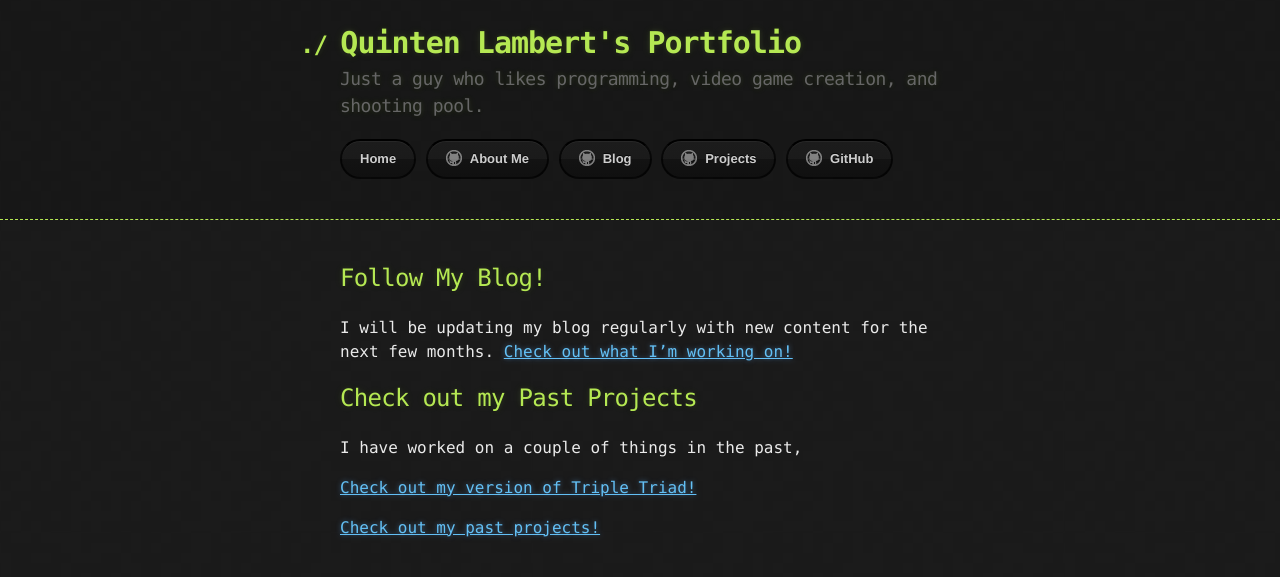
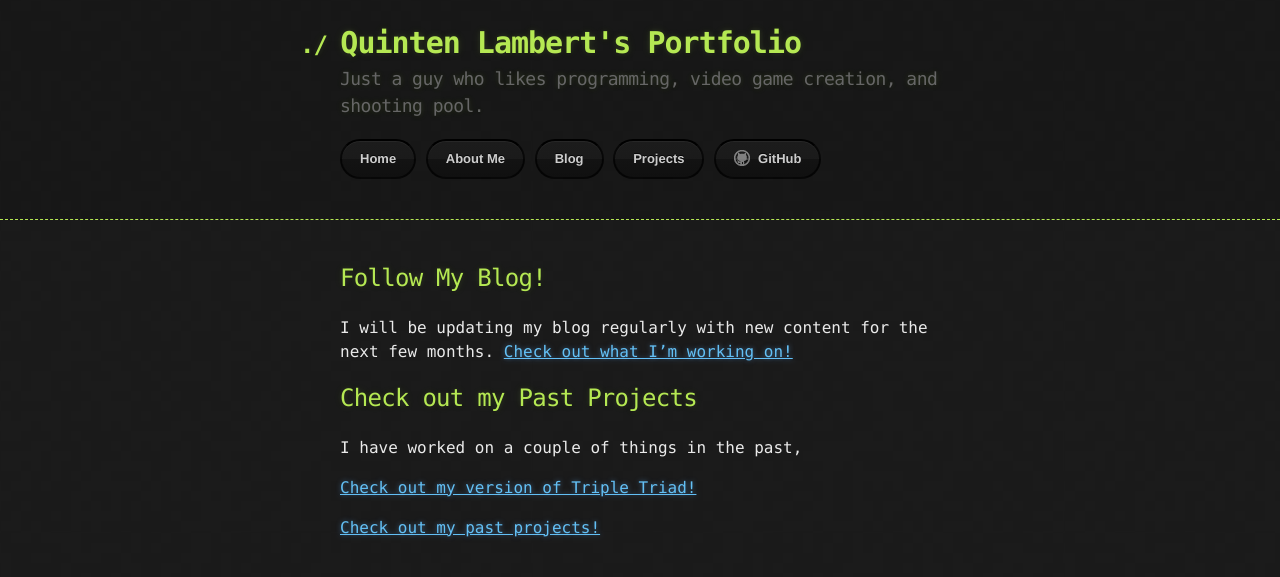
Before and after one commit to lambertq/lambertq.github.io, a Jekyll site: the page built from index.md, in a window 1280 px wide. Shown: the top 577 px of the page. Built offline with Jekyll 4.4.1, drawn with Linux system fonts in a browser that asks for light colours; our own code applies the rules of GitHub Pages for plain Markdown files.

Commit message:
removed other icons/ not needed

```diff
--- a/_layouts/default.html
+++ b/_layouts/default.html
@@ -20,9 +20,9 @@
             <a href="{{ site.github.tar_url }}" class="btn">Download as .tar.gz</a>
           {% endif %}
           <a href="{{ site.base-url }}" class="btn btn-github">Home</a>
-          <a href="https://lambertq.github.io/about" class="btn btn-github"><span class="icon"></span>About Me</a>
-          <a href="https://lambertq.github.io/posts" class="btn btn-github"><span class="icon"></span>Blog</a>
-          <a href="https://lambertq.github.io/projects" class="btn btn-github"><span class="icon"></span>Projects</a>
+          <a href="https://lambertq.github.io/about" class="btn btn-github">About Me</a>
+          <a href="https://lambertq.github.io/posts" class="btn btn-github">Blog</a>
+          <a href="https://lambertq.github.io/projects" class="btn btn-github">Projects</a>
           <a href="https://github.com/lambertq" class="btn btn-github"><span class="icon"></span>GitHub</a>
         </section>
       </div>
```
